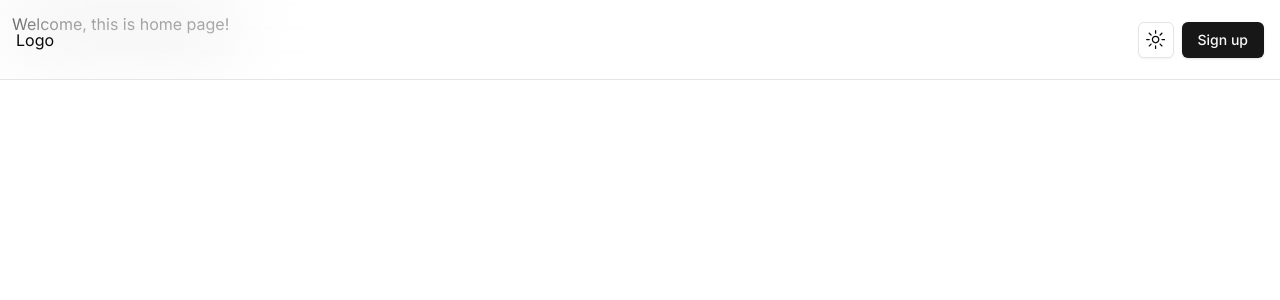
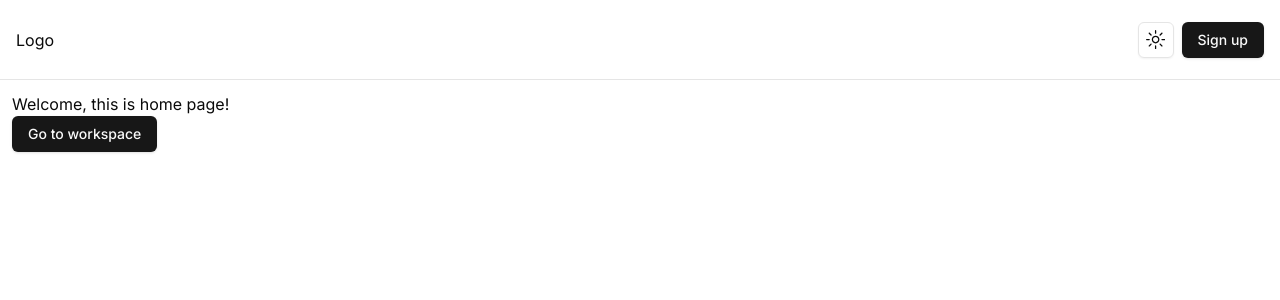
Before and after one commit to ashsajal1/worocea, a Next.js app: page / in a window 1280 px wide. Shown: the top 300 px of the page. Built offline with nearby package versions, Linux system fonts and the light colour scheme; no server answers; the database is empty.

Commit message:
✨ feat: create ws page

```diff
--- a/src/app/layout.tsx
+++ b/src/app/layout.tsx
@@ -28,7 +28,7 @@ export default function RootLayout({
             disableTransitionOnChange
           >
             <Navbar />
-            <main className="p-3">
+            <main className="p-3 mt-[80px]">
               {children}
             </main>
           </ThemeProvider>
--- a/src/app/page.tsx
+++ b/src/app/page.tsx
@@ -1,13 +1,15 @@
-import { db } from "@/db/drizzle";
-import { workSpace } from "@/db/schema";
-import { isNull } from "drizzle-orm";
+import { Button } from "@/components/ui/button";
+import Link from "next/link";
+Button
 
-export default async function Home() {
-  const workspaces = await db.select().from(workSpace).where(isNull(workSpace.deletedAt));
-  console.log(workspaces)
+export default function Home() {
+
   return (
     <main>
       <h1>Welcome, this is home page!</h1>
+      <Link href={'/ws'}>
+        <Button>Go to workspace</Button>
+      </Link>
     </main>
   );
 }
--- /dev/null
+++ b/src/app/ws/page.tsx
@@ -0,0 +1,18 @@
+import { Button } from "@/components/ui/button";
+import { db } from "@/db/drizzle";
+import { workSpace } from "@/db/schema";
+import { isNull } from "drizzle-orm";
+
+export default async function WS() {
+    const workspaces = await db.select().from(workSpace).where(isNull(workSpace.deletedAt));
+
+    if (!workspaces.length) {
+      return <>
+        <h1>No workspaces found</h1>
+        <Button>Create workspace</Button>
+      </>
+    }
+  return (
+    <div>WS</div>
+  )
+}
```
